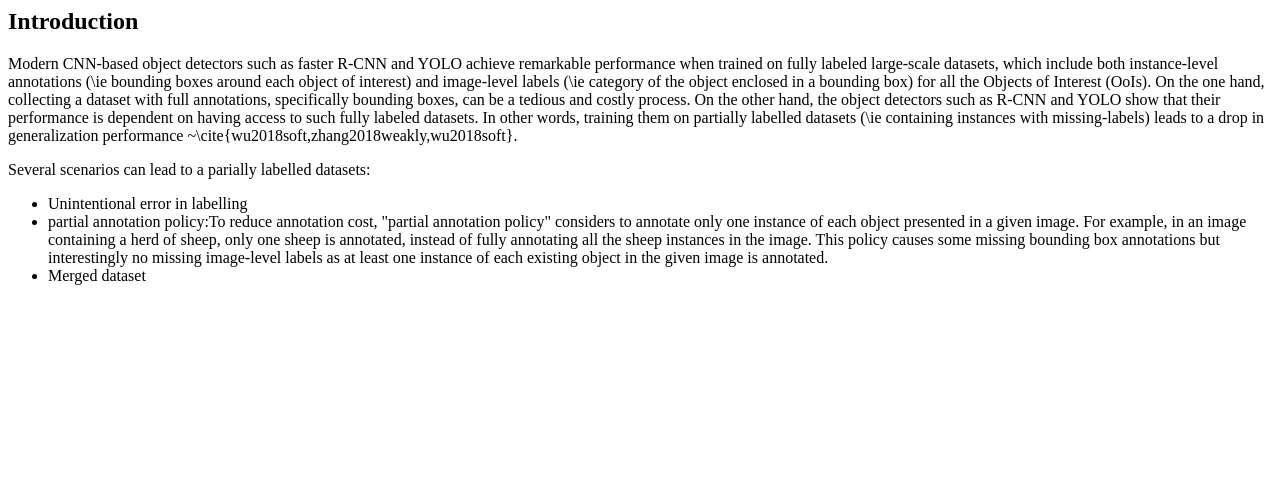
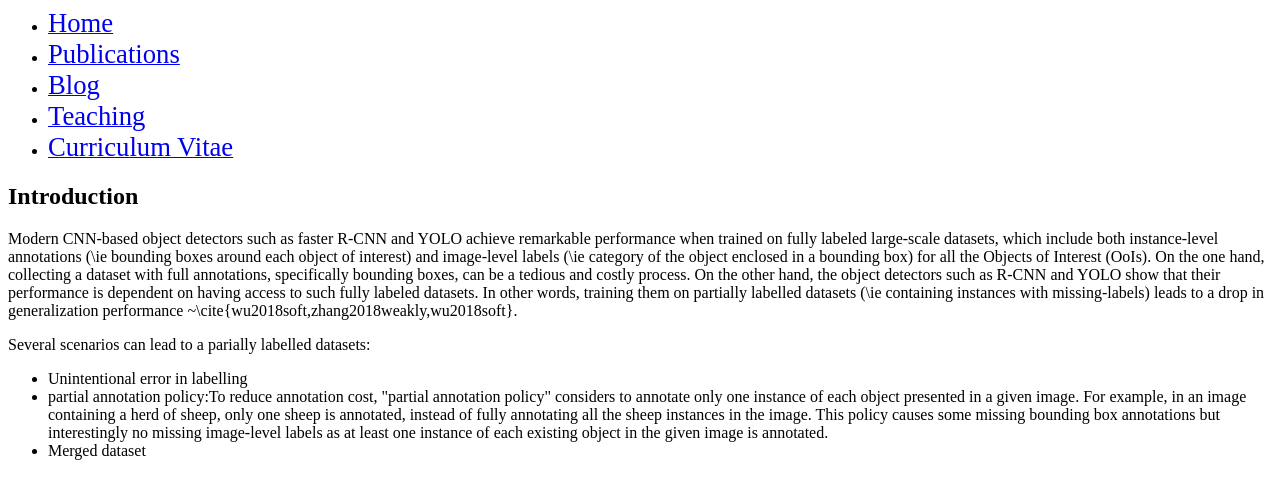
Before and after one commit to mahdaneh/mahdaneh.github.io, a Jekyll site: the page Blogs/Object_Detector.html, which Jekyll copies as it is, in a window 1280 px wide. Shown: the top 499 px of the page. Built offline with Jekyll 4.4.1, drawn with Linux system fonts in a browser that asks for light colours.

Commit message:
Update Object_Detector.html

```diff
--- a/Blogs/Object_Detector.html
+++ b/Blogs/Object_Detector.html
@@ -14,6 +14,30 @@
 
 <body>
   <div class="wrapper">
+    <header>
+       <div>
+        <ul>
+
+
+          <li><a href="./index.html"><span
+            style="font-size: 20pt;font-family: Times New Roman,Times,serif">Home</span></a></li>
+
+          <li><a href="./publications.html"><span
+            style="font-size: 20pt;font-family: Times New Roman,Times,serif">Publications</span></a></li>
+
+
+          <li><a href="/Blog.html"><span
+            style="font-size: 20pt;font-family: Times New Roman,Times,serif">Blog</span></a></li>
+          <li><a href="https://sites.google.com/site/cscabbasi/courses"><span
+            style="font-size:20pt;font-family: Times New Roman,Times,serif">Teaching</span></a></li>
+          <li><a href="./Mahdieh_CV.pdf"><span
+            style="font-size: 20pt;font-family: Times New Roman,Times,serif">Curriculum
+            Vitae</span></a></li>
+
+        </ul>
+         </div>
+
+    </header>
     <section>
   <h1> Introduction</h1>
 <p>
```
